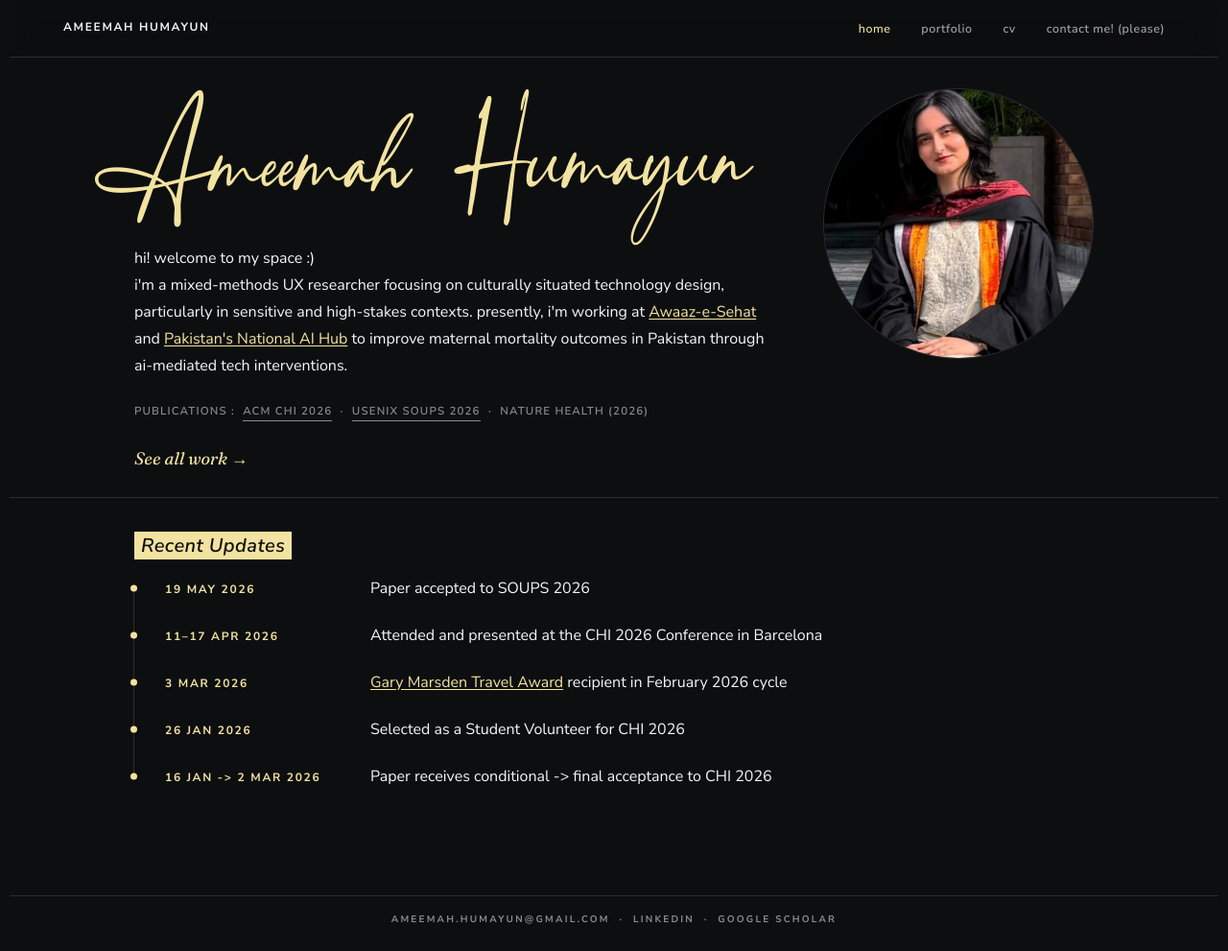
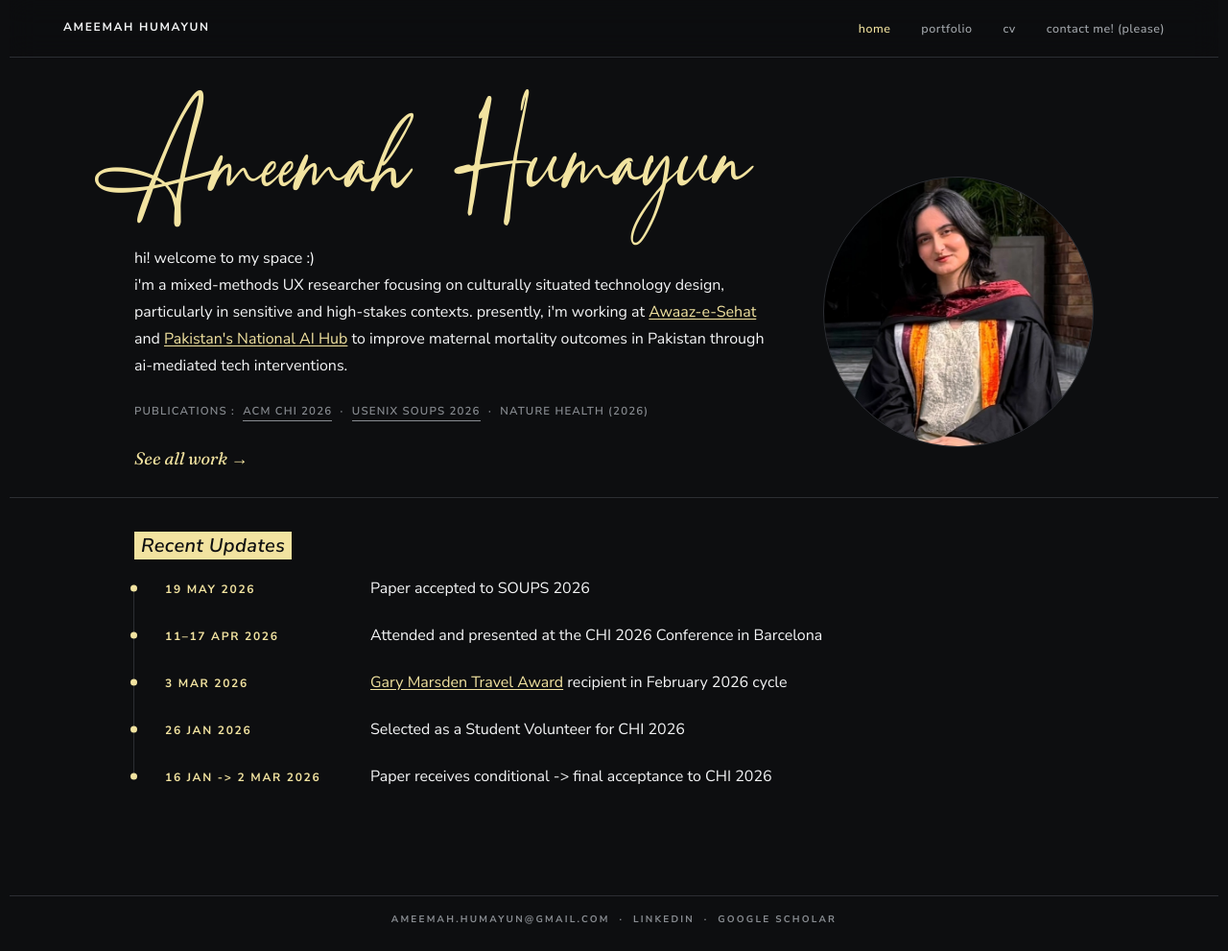
Before and after one commit to ameemahumayun/ameemahumayun.github.io, a Jekyll site: the page built from index.html, in a window 1280 px wide and 991 px high. Shown: the whole window at 96% size. Built offline with Jekyll 4.4.1, drawn with Linux system fonts in a browser that asks for light colours.

Commit message:
Center circular avatar with intro paragraph, reframe photo crop
Moved the avatar down (margin-top, verified center-to-center against
p.lead within 0.03px) so it aligns with the intro text block instead
of the top of the hero. Shifted object-position to show more
headroom in the circular crop.

```diff
--- a/assets/css/components.css
+++ b/assets/css/components.css
@@ -209,6 +209,8 @@
 .hero__avatar--round {
   aspect-ratio: 1 / 1;
   border-radius: 50%;
+  margin-top: 5.73rem;
+  object-position: center 30%;
 }
 /* Switches to stacked layout at a wider breakpoint (900px, not the
    site's usual 768px) — below ~900px the fixed-width avatar and the
```
